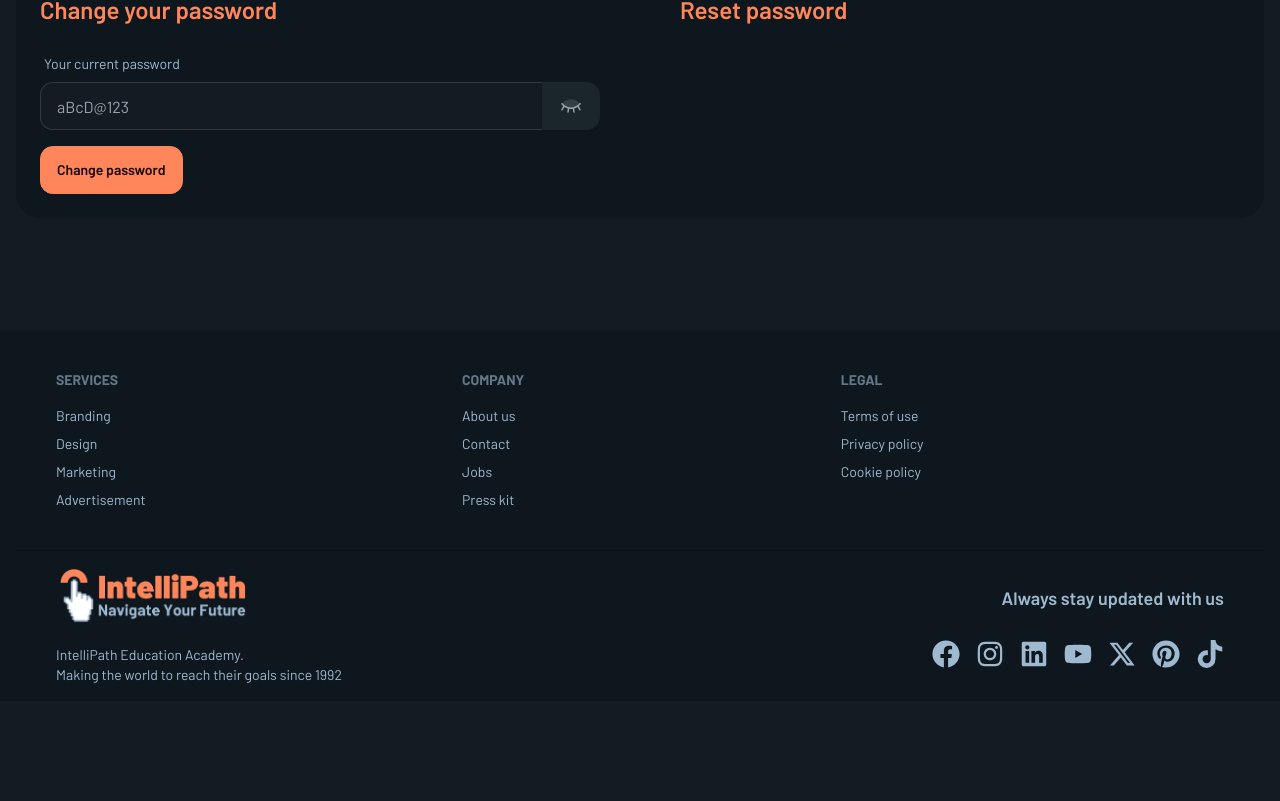
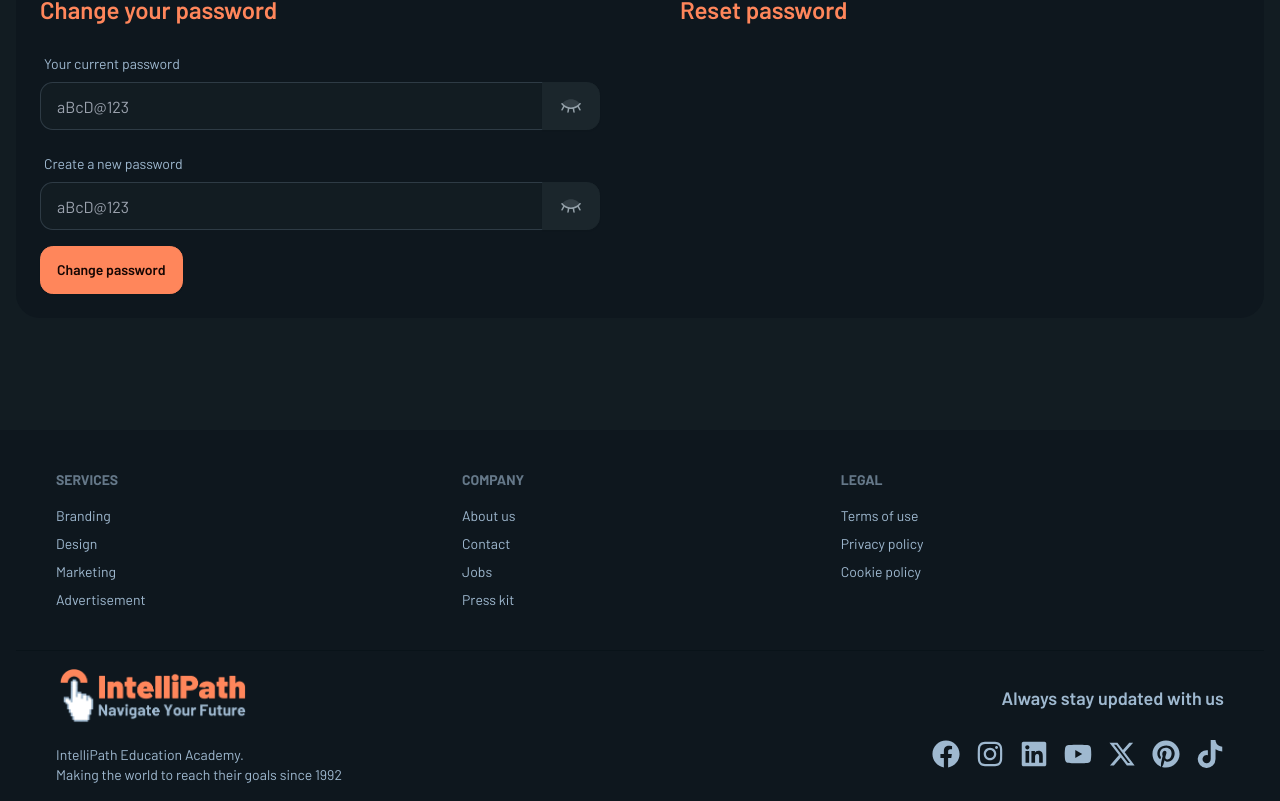
Before and after one commit to taseenjeem/intellipath-ts, a Next.js app: page /profile/1/settings in a window 1280 px wide. Shown: the part 2462-3263 px from the top of the page. Before the commit the page ends 3163 px from the top, so only its background shows below. Built offline with nearby package versions, Linux system fonts and the light colour scheme; no server answers.

Commit message:
Added new password field

```diff
--- a/src/components/page/profile-page/ChangePassForm.tsx
+++ b/src/components/page/profile-page/ChangePassForm.tsx
@@ -4,6 +4,7 @@ import { useState } from "react";
 import { FormProvider, SubmitHandler, useForm } from "react-hook-form";
 import { toast } from "react-toastify";
 import CurrentPassword from "./CurrentPassword";
+import NewPassword from "./NewPassword";
 
 const ChangePassForm = () => {
   const [isLoading, setIsLoading] = useState<boolean>(false);
@@ -34,6 +35,10 @@ const ChangePassForm = () => {
             register={methods.register}
             errors={methods.formState.errors}
           />
+          <NewPassword
+            register={methods.register}
+            errors={methods.formState.errors}
+          />
           {isLoading ? (
             <button disabled className="btn btn-primary">
               <span className="loading loading-spinner"></span>
--- /dev/null
+++ b/src/components/page/profile-page/NewPassword.tsx
@@ -0,0 +1,70 @@
+"use client";
+import { IChangePassForm } from "@/types";
+import { useState } from "react";
+import { FieldErrors, UseFormRegister } from "react-hook-form";
+import { PiEyeClosedDuotone, PiEyeDuotone } from "react-icons/pi";
+
+interface INewPassword {
+  register: UseFormRegister<IChangePassForm>;
+  errors: FieldErrors<IChangePassForm>;
+}
+
+const NewPassword = ({ register, errors }: INewPassword) => {
+  const [showPassword, setShowPassword] = useState<boolean>(false);
+
+  return (
+    <>
+      <div className="form-control relative">
+        <label htmlFor="newPassword" className="label">
+          <span
+            className={`label-text ${errors?.newPassword ? "text-error" : ""}`}
+          >
+            Create a new password
+          </span>
+        </label>
+        <div className="join">
+          <input
+            {...register("newPassword", {
+              required: "Your new password is required",
+              pattern: {
+                value:
+                  /^(?=.*[a-z])(?=.*[A-Z])(?=.*\d)(?=.*[@$!%*?&])[A-Za-z\d@$!%*?&]{8,}$/,
+                message:
+                  "Password must be at least 8 characters long, include an uppercase letter, a lowercase letter, a number, and a symbol",
+              },
+            })}
+            type={showPassword ? "text" : "password"}
+            id="newPassword"
+            name="newPassword"
+            placeholder="aBcD@123"
+            className={`input input-bordered w-full join-item ${
+              errors?.newPassword ? "input-error" : ""
+            }`}
+          />
+          <button
+            type="button"
+            className={`btn join-item ${
+              errors?.newPassword ? "btn-error" : "btn-neutral"
+            }`}
+            onClick={() => setShowPassword(!showPassword)}
+          >
+            {showPassword ? (
+              <PiEyeDuotone className="size-6" />
+            ) : (
+              <PiEyeClosedDuotone className="size-6" />
+            )}
+          </button>
+        </div>
+        {errors?.newPassword && (
+          <div className="label">
+            <span className="label-text-alt text-error">
+              {errors.newPassword.message}
+            </span>
+          </div>
+        )}
+      </div>
+    </>
+  );
+};
+
+export default NewPassword;
```
